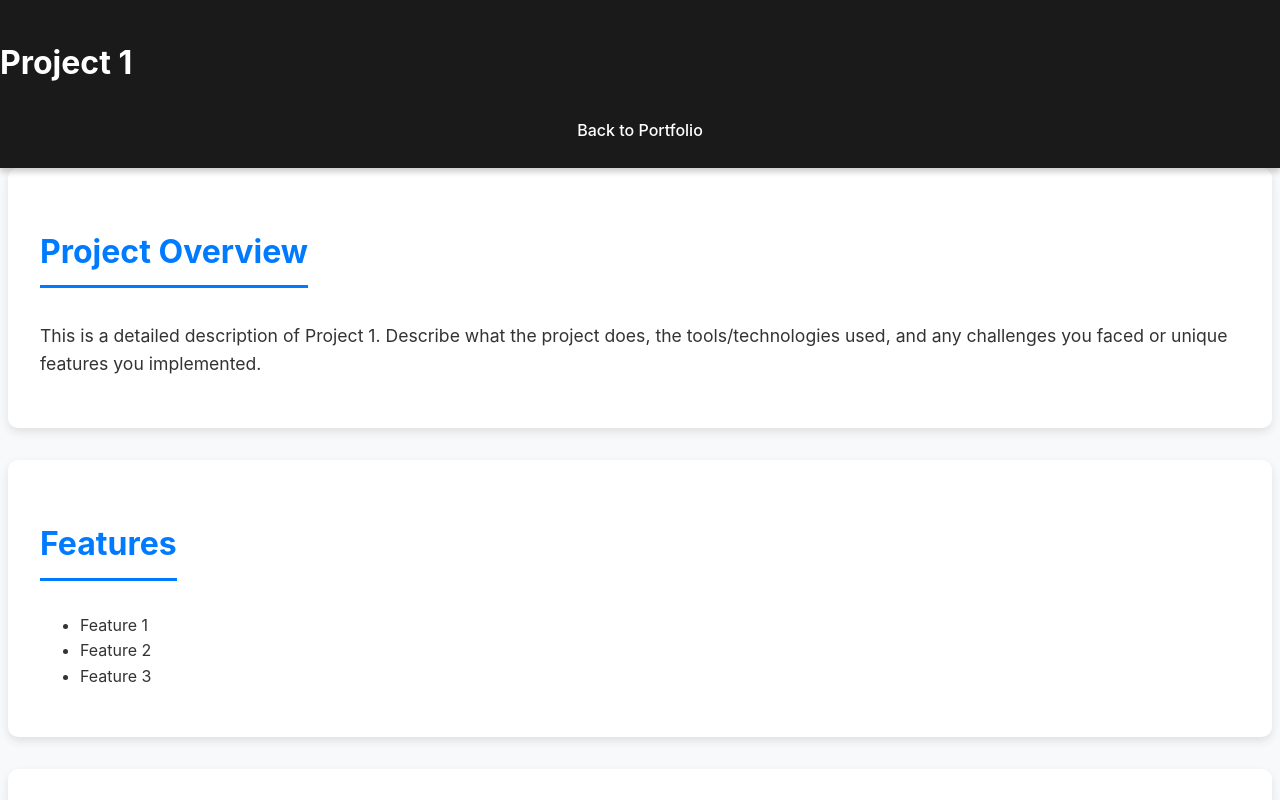
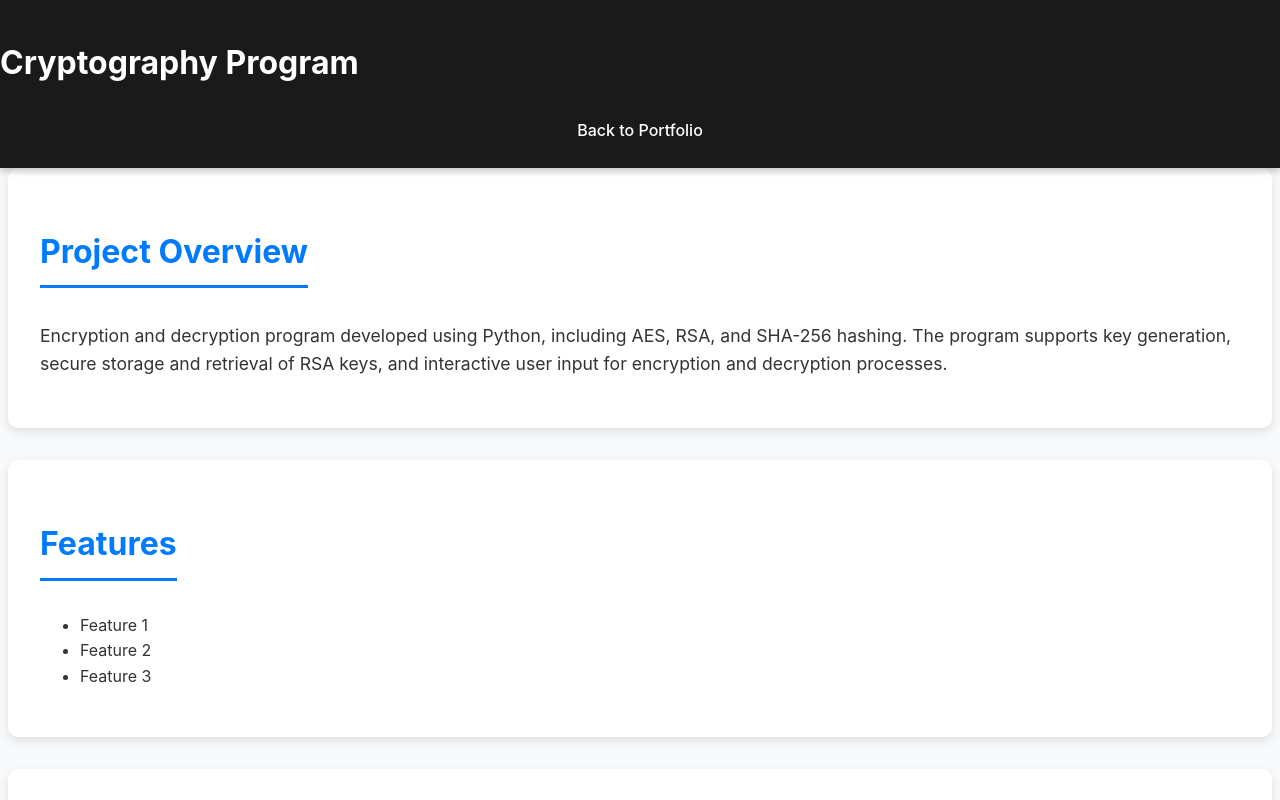
Before and after one commit to johnhogan5/johnhogan, a plain HTML site: page project2.html in a window 1280 px wide. Shown: the top 800 px of the page. Drawn offline with Linux system fonts and the light colour scheme.

Commit message:
Update project2.html

```diff
--- a/project2.html
+++ b/project2.html
@@ -7,12 +7,12 @@
     <link rel="manifest" href="site.webmanifest">
     <meta charset="UTF-8">
     <meta name="viewport" content="width=device-width, initial-scale=1.0">
-    <title>Project 1 </title>
+    <title>Cryptography Program </title>
     <link rel="stylesheet" href="styles.css">
 </head>
 <body>
     <header>
-        <h1>Project 1</h1>
+        <h1>Cryptography Program</h1>
         <nav>
             <a href="index.html">Back to Portfolio</a>
         </nav>
@@ -20,7 +20,7 @@
     <main>
         <section>
             <h2>Project Overview</h2>
-            <p>This is a detailed description of Project 1. Describe what the project does, the tools/technologies used, and any challenges you faced or unique features you implemented.</p>
+            <p>Encryption and decryption program developed using Python, including AES, RSA, and SHA-256 hashing. The program supports key generation, secure storage and retrieval of RSA keys, and interactive user input for encryption and decryption processes.</p>
         </section>
         <section>
             <h2>Features</h2>
```
